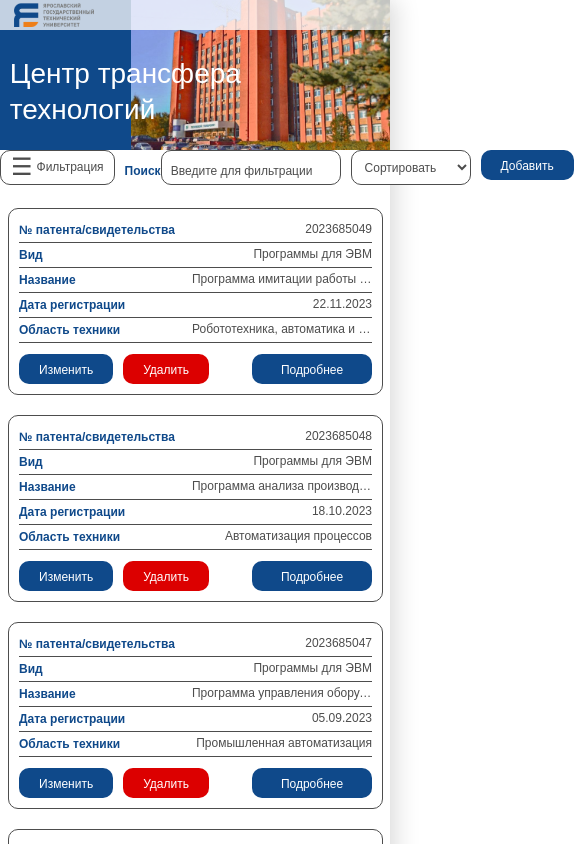
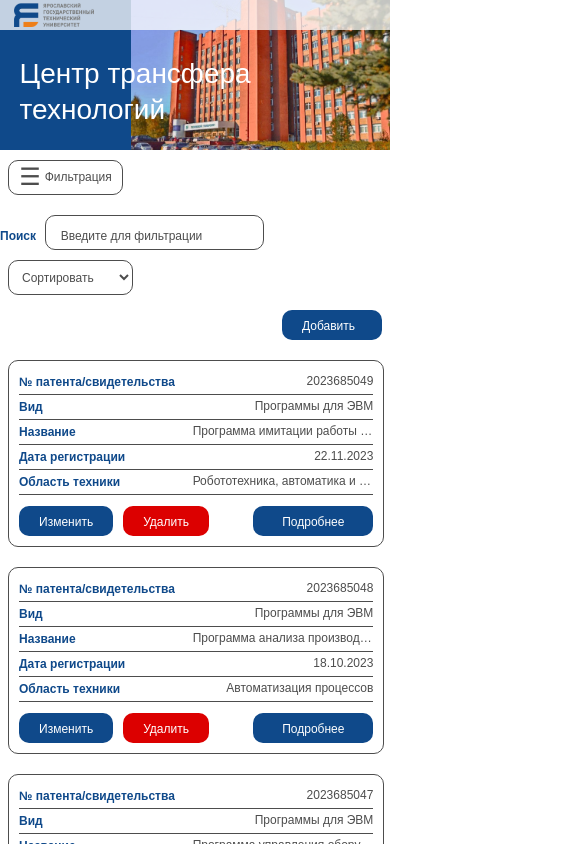
Before and after one commit to Houd1niq/CTT, a React (Vite) app in the folder client/: page / in a window 390 px wide. Shown: the top 844 px of the page, 574 px wide, since content can reach past the window. Built offline with nearby package versions, Linux system fonts and the light colour scheme.

Commit message:
fix mobile 375 and 425

```diff
--- a/client/src/App.scss
+++ b/client/src/App.scss
@@ -715,6 +715,10 @@
 }
 
 @media (max-width: 425px) {
+  .contentContainer {
+    padding-right: 0;
+  }
+
   .filterContainer {
     display: none;
   }
@@ -722,6 +726,7 @@
   .filterButton {
     height: 35px;
     font-size: 12px;
+    margin: 10px 10px 0 8px;
   }
 
   .moreSortContainer {
@@ -730,22 +735,26 @@
 
   .searchLabel {
     font-size: 12px;
+    margin: 20px 0 0 0;
+    width: 0;
   }
 
   .searchInput {
-    width: 180px;
+    width: 264px;
     height: 35px;
+    margin: 10px 0 0 0;
 
     &::placeholder {
       font-size: 12px;
-      transform: translateX(-14px);
+      transform: translateX(-28px);
     }
   }
 
   .sortContainer select {
-    max-width: 120px;
+    max-width: 125px;
     max-height: 35px;
     font-size: 12px;
+    margin: 0 0 0 8px;
 
     option {
       font-size: 12px;
@@ -756,11 +765,14 @@
     font-size: 12px;
     max-width: 100px;
     height: 30px;
+    margin-right: 8px;
+    margin-top: 5px;
   }
 
   .card {
     padding: 10px;
-    margin: 20px 14px 0 8px;
+    margin-left: 8px;
+    width: 96.5%;
   }
 
   .cardRow {
@@ -810,7 +822,7 @@
 
   .title {
     top: 40%;
-    left: 2.5%;
+    left: 5%;
     font-size: 28px;
     line-height: 28px;
   }
@@ -917,7 +929,53 @@
   }
 
   .search {
-    display: flex;
     flex-direction: row;
   }
+
+  .moreSortContainer {
+    display: flex;
+    flex-wrap: wrap;
+
+    .filterButton,
+    .searchLabel,
+    .searchInput {
+      flex: 0 1 29.5%;
+    }
+
+    .sortContainer,
+    .addButton {
+      display: flex;
+      justify-content: left;
+    }
+  }
 }
+
+@media (max-width: 375px) {
+  .searchLabel {
+    font-size: 12px;
+    margin: 20px 40px 0 0;
+  }
+
+  .searchInput {
+    width: 185px;
+    height: 35px;
+    margin: 10px 0 0 0;
+
+    &::placeholder {
+      font-size: 12px;
+      transform: translateX(-15px);
+    }
+  }
+
+  .sortContainer select {
+    width: 115px;
+  }
+
+  .sortContainer {
+    width: 115px;
+  }
+
+  .title {
+    left: 2%;
+  }
+}
```
